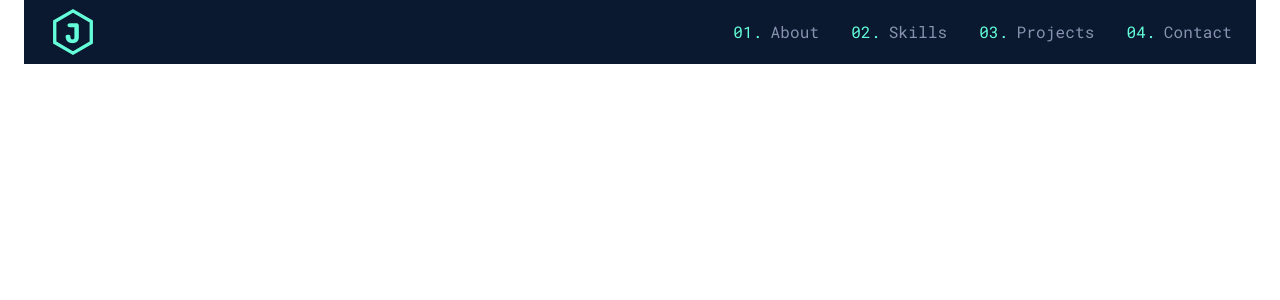
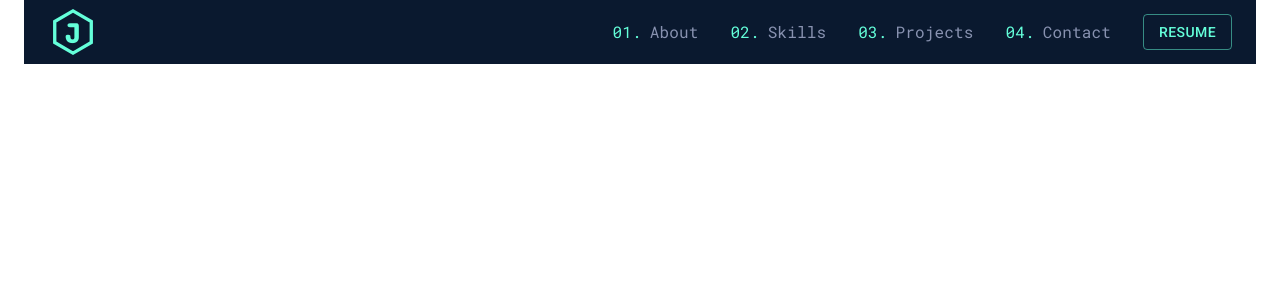
Before and after one commit to JasonXB/Portfolio-page, a Next.js app: page / in a window 1280 px wide. Shown: the top 300 px of the page. Built offline with nearby package versions, Linux system fonts and the light colour scheme.

Commit message:
Navbar fully styled and responsive

```diff
--- a/src/blocks/Navbar.js
+++ b/src/blocks/Navbar.js
@@ -5,7 +5,7 @@ import { Box } from "@mui/material";
 export default function Navbar() {
   return (
     <Box>
-      {/* <Navbar_mobile /> */}
+      <Navbar_mobile />
       <Navbar_desktop />
     </Box>
   );
--- /dev/null
+++ b/src/custom-components/ResumeButton.js
@@ -0,0 +1,29 @@
+import React from "react";
+import Button from "@mui/material/Button";
+
+export default function ResumeButton({ customVariant }) {
+  if (!customVariant)
+    return (
+      <Button variant="outlined" color="primary">
+        Resume
+      </Button>
+    );
+  else
+    return (
+      <Button
+        variant="outlined"
+        color="secondary"
+        sx={{
+          width: "50%",
+          mx: "auto",
+          color: "white",
+          borderColor: "white",
+          mt: 0,
+          mb: 2,
+          ["@media (max-width: 400px)"]: { width: "100%"}
+        }}
+      >
+        Resume Download
+      </Button>
+    );
+}
--- a/src/custom-components/reusable/SliderAnchor.js
+++ b/src/custom-components/reusable/SliderAnchor.js
@@ -7,7 +7,7 @@ export default function SliderAnchor(props) {
       <Typography variant="span" sx={{ mr: 2, color: "white" }}>
         {num}.
       </Typography>
-      <Typography variant="p" sx={{ mr: 2, color: "white" }}>
+      <Typography variant="p" sx={{ color: "white" }}>
         {txt}
       </Typography>
     </Link>
--- a/src/sub-blocks/Navbar_desktop.js
+++ b/src/sub-blocks/Navbar_desktop.js
@@ -3,10 +3,18 @@ import ThinLogo from "../custom-components/thinLogo";
 import ThickLogo from "../custom-components/boldLogo";
 import { Typography, Box, Stack, AppBar, Toolbar } from "@mui/material";
 import NavAnchor from "../custom-components/reusable/NavAnchor";
-
+import ResumeButton from "../custom-components/ResumeButton";
+import { navbarBP } from "../../styles/breakpoints";
 export default function Navbar_desktop() {
   return (
-    <AppBar position="static" color="bg" sx={{ boxShadow: "none" }}>
+    <AppBar
+      position="static"
+      color="bg"
+      sx={{
+        boxShadow: "none",
+        [navbarBP.desktop.maxWidth]: { display: "none" },
+      }}
+    >
       <Toolbar sx={{ ...styles.spaceBetween }}>
         <ThinLogo />
         <p></p>
@@ -14,6 +22,7 @@ export default function Navbar_desktop() {
         <NavAnchor num="02" href="#skills" txt="Skills" />
         <NavAnchor num="03" href="#projects" txt="Projects" />
         <NavAnchor num="04" href="#contact" txt="Contact" />
+        <ResumeButton />
       </Toolbar>
     </AppBar>
   );
@@ -27,7 +36,7 @@ const styles = {
   },
   spaceBetween: {
     display: "grid",
-    gridTemplateColumns: "auto 1fr repeat(4,auto)",
+    gridTemplateColumns: "auto 1fr repeat(5,auto)",
     gap: 4,
     height: "4rem",
   },
--- a/src/sub-blocks/Navbar_mobile.js
+++ b/src/sub-blocks/Navbar_mobile.js
@@ -9,14 +9,21 @@ import { mxn } from "../../styles/mixins";
 import Drawer from "@mui/material/Drawer";
 import CloseIcon from "@mui/icons-material/Close";
 import SliderAnchor from "../custom-components/reusable/SliderAnchor";
+import { navbarBP } from "../../styles/breakpoints";
+import ResumeButton from "../custom-components/ResumeButton";
 
 export default function ButtonAppBar() {
   // Control whether sliding menu is open or not using state
-  const [drawer, setDrawer] = React.useState(true);
+  const [drawer, setDrawer] = React.useState(false);
   const toggleDrawer = () => setDrawer(!drawer);
 
   return (
-    <Box sx={styles.spaceBetween}>
+    <Box
+      sx={{
+        ...styles.spaceBetween,
+        [navbarBP.mobile.minWidth]: { display: "none" },
+      }}
+    >
       {/* color="bg" nav here */}
       <AppBar position="static" color="bg" sx={{ boxShadow: "none" }}>
         <Toolbar sx={{ ...styles.spaceBetween }}>
@@ -54,6 +61,7 @@ export default function ButtonAppBar() {
             <SliderAnchor num="02" href="#skills" txt="Skills" />
             <SliderAnchor num="03" href="#projects" txt="Projects" />
             <SliderAnchor num="04" href="#projects" txt="Contact" />
+            <ResumeButton customVariant="mobile" />
           </Stack>
         </Drawer>
       </AppBar>
@@ -82,5 +90,6 @@ const styles = {
   divider: {
     borderColor: "white",
     pt: 2,
+    mb: 2,
   },
 };
--- a/styles/breakpoints.js
+++ b/styles/breakpoints.js
@@ -1,6 +1,4 @@
 export const navbarBP = {
-  font: `'Orbitron', sans-serif`,
-  mobileToDesktop: "900px",
-  mobile: { maxWidth: "@media (max-width: 350px)" },
-  desktop: { minWidth: "@media (min-width: 1000px)" },
+  mobile: { minWidth: "@media (min-width: 800px)" },
+  desktop: { maxWidth: "@media (max-width: 800px)" },
 };
--- a/styles/themesMUI.js
+++ b/styles/themesMUI.js
@@ -13,7 +13,7 @@ export const lightThemeColors = {
   secondary: { main: "#ccd6f6" }, // bright silver
   info: { main: "#8892b0" }, // darker silver
   bg: { main: "#0a192f" }, // dark background color
-  cardBg: { main: "rgba(2,12,27,0.7)" }, // same color as above but with opacity 0.7
+  cardBg: { main: "rgba(2,12,27,0.82)" }, // same color as above but with opacity 0.7
 };
 
 const globalComponentChanges = {
```
Also changed, not shown: 1 other file (tests, documents, lock files or other folders).
